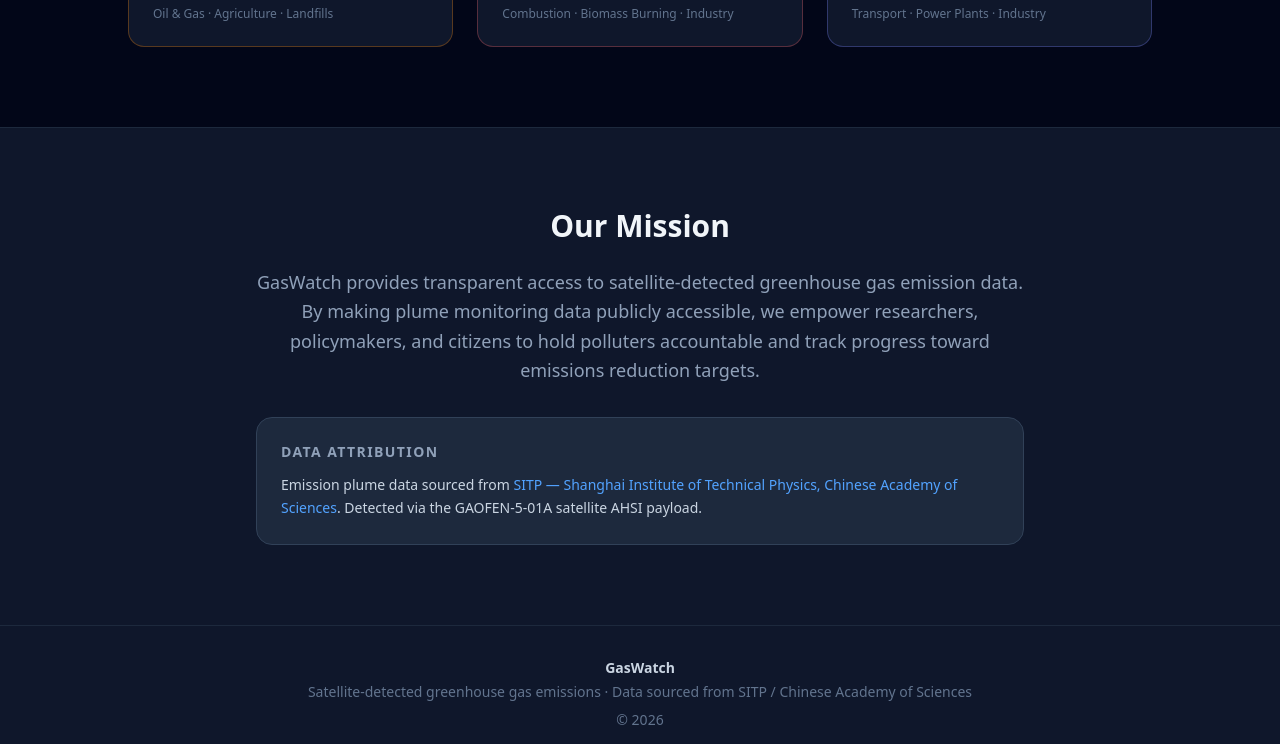
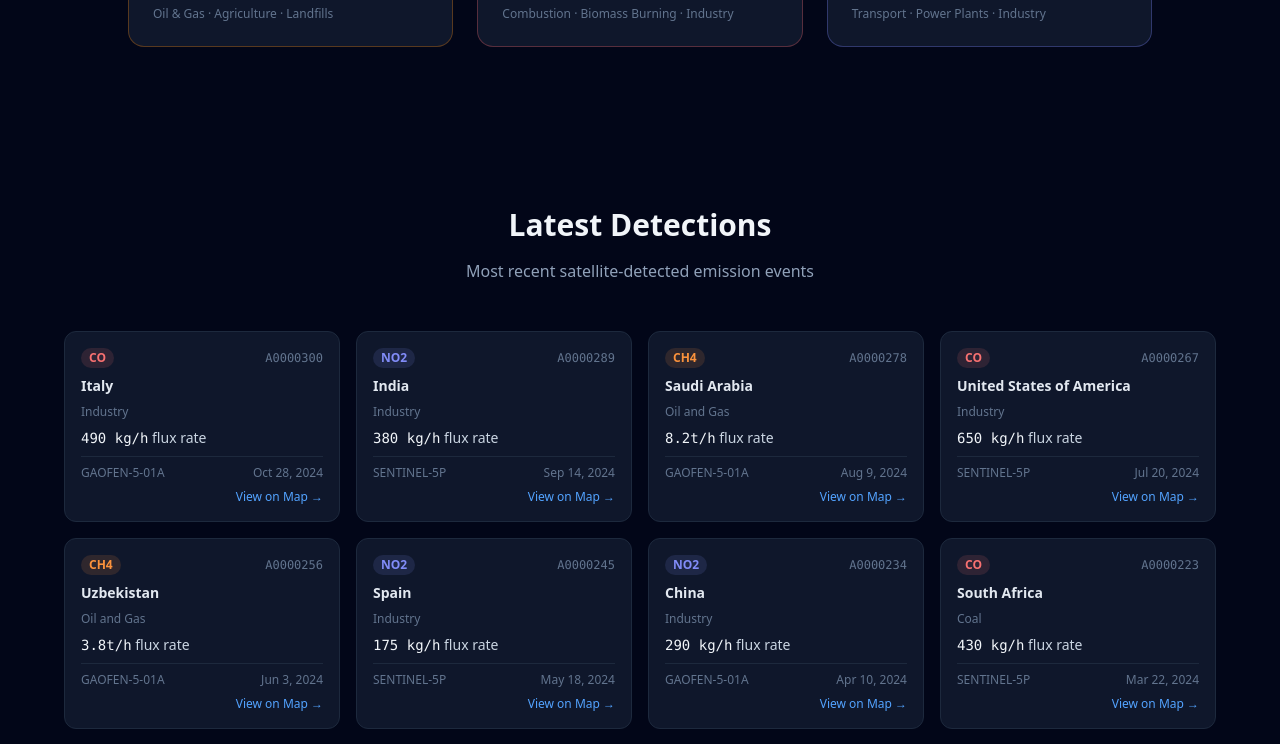
Before and after one commit to siliconar/test_ccb_superpower22, an Angular app in the folder gas-frontend/: page / in a window 1280 px wide. Shown: the part 1440-2184 px from the top of the page. Built offline with nearby package versions, Linux system fonts and the light colour scheme.

Commit message:
feat: 实现 Latest Detections 最新探测数据网格

```diff
--- /dev/null
+++ b/gas-frontend/src/app/features/landing/latest-detections/latest-detections.component.html
@@ -0,0 +1,54 @@
+<section class="py-20 px-6 bg-slate-950">
+  <div class="max-w-6xl mx-auto">
+    <h2 class="text-3xl font-bold text-slate-100 text-center mb-4">Latest Detections</h2>
+    <p class="text-slate-400 text-center mb-12">Most recent satellite-detected emission events</p>
+
+    @if (!plumes()) {
+      <!-- Loading skeleton -->
+      <div class="grid grid-cols-1 md:grid-cols-2 lg:grid-cols-4 gap-4">
+        @for (i of [1,2,3,4,5,6,7,8]; track i) {
+          <div class="bg-slate-900 rounded-xl border border-slate-800 p-4 animate-pulse">
+            <div class="h-4 bg-slate-800 rounded mb-2 w-1/3"></div>
+            <div class="h-6 bg-slate-800 rounded mb-1"></div>
+            <div class="h-4 bg-slate-800 rounded w-2/3"></div>
+          </div>
+        }
+      </div>
+    } @else {
+      <div class="grid grid-cols-1 md:grid-cols-2 lg:grid-cols-4 gap-4">
+        @for (plume of plumes(); track plume.id) {
+          <div data-plume-card
+               class="bg-slate-900 rounded-xl border border-slate-800 hover:border-slate-600 p-4 flex flex-col gap-2 transition-colors group">
+            <!-- Gas badge + ID -->
+            <div class="flex items-center justify-between">
+              <span class="text-xs font-bold px-2 py-0.5 rounded-full"
+                    [style.background]="gasColor(plume.gasType) + '22'"
+                    [style.color]="gasColor(plume.gasType)">
+                {{ plume.gasType }}
+              </span>
+              <span class="text-xs text-slate-500 font-mono">{{ plume.id }}</span>
+            </div>
+            <!-- Country + Sector -->
+            <div class="text-sm font-semibold text-slate-200">{{ plume.country }}</div>
+            <div class="text-xs text-slate-500">{{ plume.sector }}</div>
+            <!-- Flux -->
+            <div class="text-sm text-slate-300">
+              <span class="font-mono text-slate-100">{{ formatFlux(plume.fluxRate) }}</span>
+              flux rate
+            </div>
+            <!-- Satellite + Date -->
+            <div class="flex items-center justify-between mt-auto pt-2 border-t border-slate-800 text-xs text-slate-500">
+              <span>{{ plume.satellite }}</span>
+              <span>{{ formatDate(plume.overpassTime) }}</span>
+            </div>
+            <!-- View on Map link -->
+            <a [routerLink]="['/map']" [queryParams]="{ id: plume.id }"
+               class="text-xs text-blue-400 hover:text-blue-300 transition-colors text-right group-hover:underline">
+              View on Map →
+            </a>
+          </div>
+        }
+      </div>
+    }
+  </div>
+</section>
--- a/gas-frontend/src/app/features/landing/latest-detections/latest-detections.component.ts
+++ b/gas-frontend/src/app/features/landing/latest-detections/latest-detections.component.ts
@@ -1,3 +1,41 @@
-import { Component } from '@angular/core';
-@Component({ selector: 'app-latest-detections', template: '<section id="latest"></section>' })
-export class LatestDetectionsComponent {}
+import { Component, inject, ChangeDetectionStrategy } from '@angular/core';
+import { toSignal } from '@angular/core/rxjs-interop';
+import { map } from 'rxjs';
+import { RouterLink } from '@angular/router';
+import { PlumeService } from '../../../core/services/plume.service';
+import { GAS_COLORS, DEFAULT_FILTER } from '../../../core/models/plume.model';
+
+@Component({
+  selector: 'app-latest-detections',
+  standalone: true,
+  imports: [RouterLink],
+  templateUrl: './latest-detections.component.html',
+  changeDetection: ChangeDetectionStrategy.OnPush,
+})
+export class LatestDetectionsComponent {
+  private service = inject(PlumeService);
+
+  readonly plumes = toSignal(
+    this.service.getPlumes(DEFAULT_FILTER).pipe(
+      map(list =>
+        [...list]
+          .sort((a, b) => new Date(b.overpassTime).getTime() - new Date(a.overpassTime).getTime())
+          .slice(0, 10)
+      )
+    )
+  );
+
+  gasColor(gasType: string): string {
+    return GAS_COLORS[gasType as keyof typeof GAS_COLORS] ?? '#94a3b8';
+  }
+
+  formatDate(iso: string): string {
+    return new Date(iso).toLocaleDateString('en-US', {
+      month: 'short', day: 'numeric', year: 'numeric',
+    });
+  }
+
+  formatFlux(flux: number): string {
+    return flux >= 1000 ? `${(flux / 1000).toFixed(1)}t/h` : `${Math.round(flux)} kg/h`;
+  }
+}
```
Also changed, not shown: 1 other file (tests, documents, lock files or other folders).
